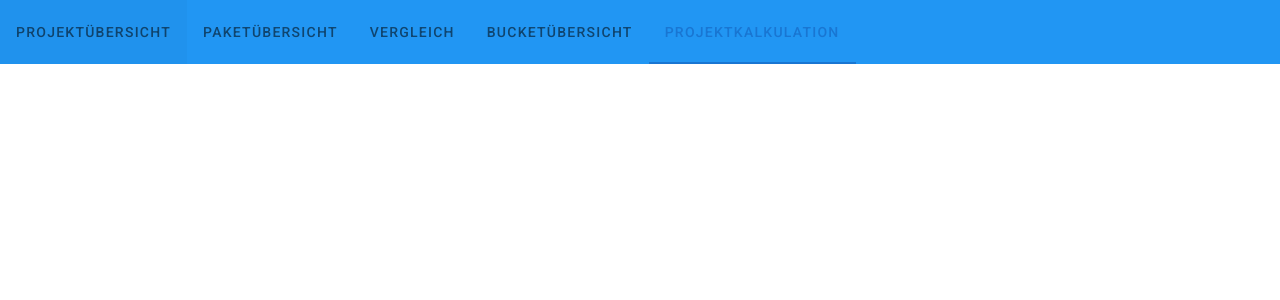
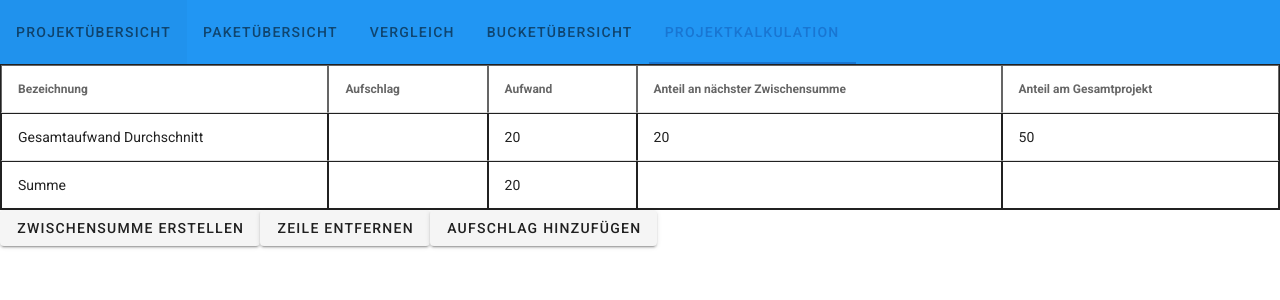
Before and after one commit to dexec/T-Shirt-Sizing-Tool, a Vue app: page /kalkulation in a window 1280 px wide. Shown: the top 300 px of the page. Built offline with nearby package versions, Linux system fonts and the light colour scheme.

Commit message:
Projektkalkulation erstellt

```diff
--- a/src/views/ProjektkalkulationView.vue
+++ b/src/views/ProjektkalkulationView.vue
@@ -1,13 +1,123 @@
 <template>
-<h1></h1>
+  <div>
+    <v-data-table :headers="headers" :items="items" item-key="id" @click:row="selectRow"
+                  single-select hide-default-footer></v-data-table>
+    <v-btn @click="zwischensummeErstellen">Zwischensumme erstellen</v-btn>
+    <v-btn>Zeile entfernen</v-btn>
+    <v-dialog max-width="10%" v-model="dialog_createAufschlag">
+      <template v-slot:activator="{on}">
+        <v-btn v-on="on">Aufschlag hinzufügen</v-btn>
+      </template>
+      <v-card>
+        <v-form>
+          <v-container>
+            <v-card-text>
+              <v-row justify="center">
+                <v-text-field v-model="aufschlag_bezeichnung" label="Bezeichnung" clearable></v-text-field>
+              </v-row>
+              <v-row justify="center">
+                <v-text-field type="number" v-model="aufschlag_wert" label="Aufschlag" clearable></v-text-field>
+              </v-row>
+            </v-card-text>
+            <v-card-actions>
+              <v-row justify="center">
+                <v-btn @click="aufschlagErstellen">Anlegen</v-btn>
+              </v-row>
+            </v-card-actions>
+          </v-container>
+        </v-form>
+      </v-card>
+    </v-dialog>
+  </div>
 </template>
 
 <script>
 export default {
-  name: "ProjektkalkulationView"
+  name: "ProjektkalkulationView",
+  created() {
+    this.items.push({
+          id: 0,
+          bezeichnung: 'Gesamtaufwand Durchschnitt',
+          aufwand: 20,
+          anteilZwischensumme: 20,
+          anteilGesamtprojekt: 50,
+          zwischensummen_id: null
+        },
+        {
+          id: 1,
+          bezeichnung: "Summe",
+          aufwand: 20,
+          anteilZwischensumme: '',
+          anteilGesamtprojekt: '',
+          zwischensummen_id: null
+        })
+  },
+  data() {
+    return {
+      headers: [
+        {text: 'Bezeichnung', value: 'bezeichnung'},
+        {text: 'Aufschlag', value: 'aufschlag'},
+        {text: 'Aufwand', value: 'aufwand'},
+        {text: 'Anteil an nächster Zwischensumme', value: 'anteilZwischensumme'},
+        {text: 'Anteil am Gesamtprojekt', value: 'anteilGesamtprojekt'},
+      ],
+      items: [],
+      selectedItem: -1,
+      dialog_createAufschlag: false,
+      aufschlag_bezeichnung: '',
+      aufschlag_wert: 0.0,
+    }
+  },
+  methods: {
+    aufschlagErstellen() {
+      this.dialog_createAufschlag = false
+      let aufschlag = {
+        id: -1,
+        bezeichnung: this.aufschlag_bezeichnung,
+        aufschlag: this.aufschlag_wert,
+        aufwand: 20,
+        anteilZwischensumme: 2,
+        anteilGesamtprojekt: 50,
+        zwischensummen_id: null
+      }
+      if (this.selectedItem === -1) {
+        this.items.push(aufschlag)
+      } else {
+        this.items.splice(this.selectedItem + 1, 0, aufschlag);
+      }
+      for (let i = 0; i < this.items.length; i++) {
+        this.items[i].id = i
+      }
+      this.aufschlag_bezeichnung = ''
+      this.aufschlag_wert = 0.0
+    },
+    zwischensummeErstellen() {
+      let zwischensumme = {
+        id: -1,
+        bezeichnung: 'Zwischensumme',
+        aufschlag: 100,
+        aufwand: 150,
+        zwischensummen_id: null
+      }
+      if (this.selectedItem === -1) {
+        this.items.push(zwischensumme)
+      } else {
+        this.items.splice(this.selectedItem + 1, 0, zwischensumme);
+      }
+      for (let i = 0; i < this.items.length; i++) {
+        this.items[i].id = i
+      }
+    },
+    selectRow(item, row) {
+      this.selectedItem = this.items.indexOf(item)
+      row.select()
+    }
+  }
 }
 </script>
 
-<style scoped>
-
+<style>
+.v-data-table__selected {
+  background-color: cyan !important
+}
 </style>
```
